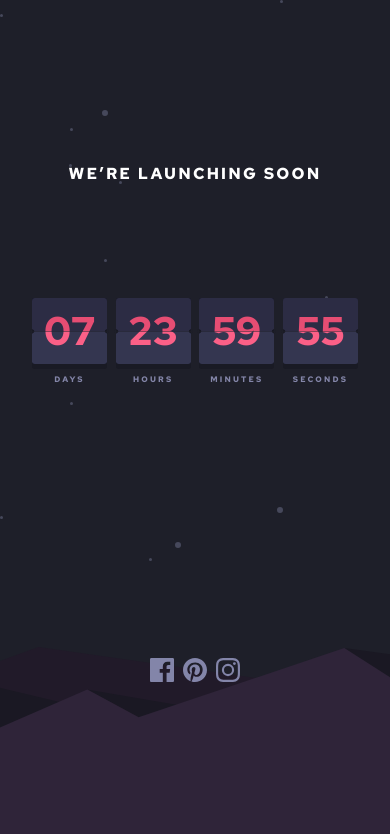
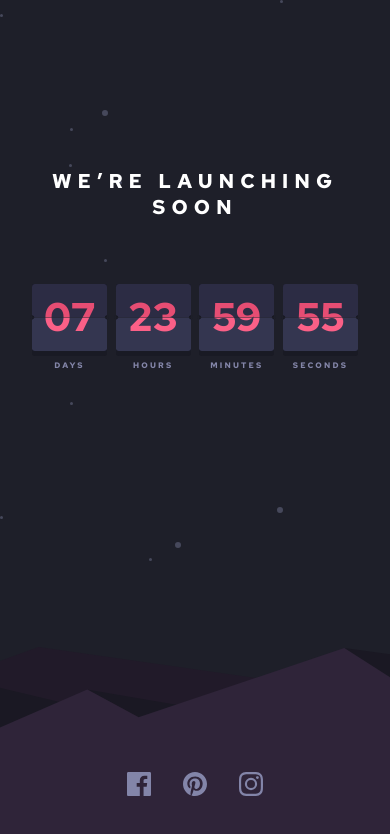
Before and after one commit to Salah1221/launch-countdown-timer, a React (Vite) app: page / in a window 390 px wide. Shown: the top 834 px of the page. Built offline with nearby package versions, Linux system fonts and the light colour scheme.

Commit message:
Fixed a ui bug on mobile

```diff
--- a/src/App.css
+++ b/src/App.css
@@ -26,7 +26,9 @@ h1 {
   color: var(--clr-white);
   text-align: center;
   align-self: end;
-  font-size: clamp(1rem, 1.667vw, 2rem);
+  font-size: clamp(1.25rem, 1.667vw, 2rem);
+  padding-inline: 2rem;
+  line-height: 1.3;
 }
 
 .background {
@@ -53,6 +55,11 @@ h1 {
   font-size: clamp(0.5rem, 0.972vw, 1rem);
 }
 
+.social-links {
+  align-self: end;
+  margin-bottom: clamp(3rem, 4.722vw, 4.5rem); /* 4.25rem */
+}
+
 @font-face {
   font-family: "RedHat";
   src: url("./fonts/RedHatText-Bold.ttf") format("truetype");
--- a/src/App.jsx
+++ b/src/App.jsx
@@ -151,7 +151,12 @@ function App() {
             next={nextTime.days}
             isFlipped={isFlipped.days}
           />
-          <span className="uppercase_space time-unit">days</span>
+          <span
+            className="uppercase_space time-unit"
+            style={{ "--l-space": "0.556vw" }}
+          >
+            days
+          </span>
         </div>
         <div className="unit grid just-items-center">
           <FlipCounter
@@ -159,7 +164,12 @@ function App() {
             next={nextTime.hours}
             isFlipped={isFlipped.hours}
           />
-          <span className="uppercase_space time-unit">hours</span>
+          <span
+            className="uppercase_space time-unit"
+            style={{ "--l-space": "0.556vw" }}
+          >
+            hours
+          </span>
         </div>
         <div className="unit grid just-items-center">
           <FlipCounter
@@ -167,7 +177,12 @@ function App() {
             next={nextTime.minutes}
             isFlipped={isFlipped.minutes}
           />
-          <span className="uppercase_space time-unit">minutes</span>
+          <span
+            className="uppercase_space time-unit"
+            style={{ "--l-space": "0.556vw" }}
+          >
+            minutes
+          </span>
         </div>
         <div className="unit grid just-items-center">
           <FlipCounter
@@ -175,10 +190,18 @@ function App() {
             next={nextTime.seconds}
             isFlipped={isFlipped.seconds}
           />
-          <span className="uppercase_space time-unit">seconds</span>
+          <span
+            className="uppercase_space time-unit"
+            style={{ "--l-space": "0.556vw" }}
+          >
+            seconds
+          </span>
         </div>
       </div>
-      <div className="social-links flex justify-center">
+      <div
+        className="social-links flex justify-center"
+        style={{ "--gap": "2rem" }}
+      >
         <a href="">
           <svg xmlns="http://www.w3.org/2000/svg" width="24" height="24">
             <path
--- a/src/index.css
+++ b/src/index.css
@@ -71,15 +71,16 @@ h6 {
   justify-content: center;
   align-items: start;
   min-height: 100vh;
-  gap: 7rem;
+  gap: clamp(4rem, 7.778vw, 7rem);
   position: relative;
 }
 
 /* Utility classes */
 
 .uppercase_space {
+  --l-space: clamp(6px, 0.556vw, 8px);
   text-transform: uppercase;
-  letter-spacing: 0.556vw;
+  letter-spacing: var(--l-space);
 }
 
 .flex {
```
